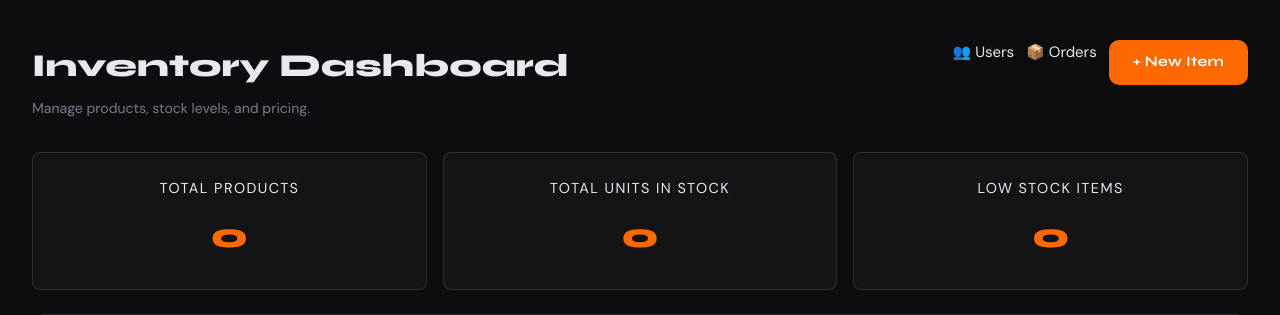
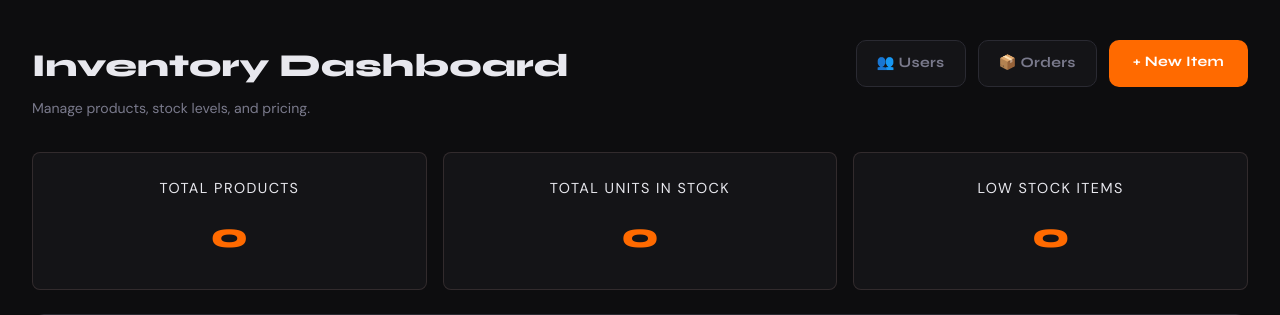
Before and after one commit to HarelValfish/Accessories-website, a Flask app: page /admin in a window 1280 px wide. Shown: the part 61-376 px from the top of the page. Run offline with Flask 3, Linux system fonts and the light colour scheme; the visitor is signed in with stand-in values (Sample User, id 1); data that the repository does not hold is empty.

Commit message:
added UI changes

```diff
--- a/static/css/style.css
+++ b/static/css/style.css
@@ -317,6 +317,25 @@ img { max-width: 100%; display: block; }
   transition: background var(--transition);
 }
 .btn-delete:hover { background: rgba(239,68,68,0.2); }
+.btn-secondary {
+  display: inline-block;
+  background: var(--bg-2);
+  color: var(--text-muted);
+  border: 1px solid var(--border);
+  border-radius: var(--radius);
+  padding: 0.65rem 1.25rem;
+  font-family: var(--font-head);
+  font-weight: 700;
+  font-size: 0.9rem;
+  cursor: pointer;
+  transition: border-color var(--transition), color var(--transition), background var(--transition);
+  letter-spacing: 0.02em;
+}
+.btn-secondary:hover {
+  border-color: var(--accent);
+  color: var(--accent);
+  background: rgba(255,106,0,0.06);
+}
 .btn-cancel {
   display: inline-block;
   color: var(--text-muted);
```
